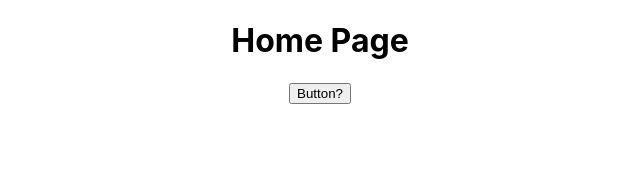
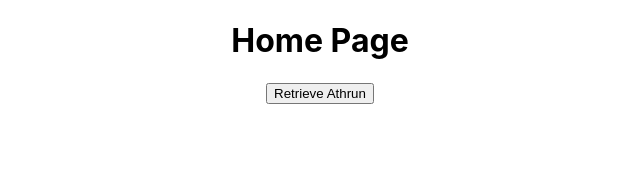
Before and after one commit to bradserlis/level-5-mob, a React (Create React App) app: page / in a window 1280 px wide. Shown: the top 173 px of the page, without its empty margins (320-960 px from the left). Built offline with nearby package versions, Linux system fonts and the light colour scheme.

Commit message:
Call to FFXIV api, render response just calling one character record currently

```diff
--- a/package.json
+++ b/package.json
@@ -6,6 +6,7 @@
     "@testing-library/jest-dom": "^4.2.4",
     "@testing-library/react": "^9.3.2",
     "@testing-library/user-event": "^7.1.2",
+    "axios": "^0.19.1",
     "react": "^16.12.0",
     "react-dom": "^16.12.0",
     "react-scripts": "3.3.0",
--- a/src/containers/Home.js
+++ b/src/containers/Home.js
@@ -1,15 +1,40 @@
-import React from 'react';
+import React, { useState, useEffect } from 'react';
+import axios from 'axios';
 
 const Home = () => {
+
+  const [characters, setCharacter] = useState([]);
+
+  const retrieveCharacter = (name) => {
+    axios.get(`https://xivapi.com/character/search?name=${name.target.value}&server=cactuar`)
+    .then((res)=>{
+      console.log(res.data)
+      setCharacter(...characters, res.data.Results[0]);
+    })
+  }
+
   return (
       <div>
         <h1>
           Home Page
         </h1>
         <button
-        type='primary'>
-        Button?
+        onClick={retrieveCharacter}
+        value='Athrun+Lhant'
+        type='button'>
+        Retrieve Athrun
         </button>
+        {characters.Avatar ?
+          <div>
+            <h3>
+              {characters.Name}
+            </h3>
+            <h4>
+              {characters.Server}
+            </h4>
+            <img src={`${characters.Avatar}`} />
+           </div> : null
+        }
       </div>
     )
 }
```
Also changed, not shown: 1 other file (tests, documents, lock files or other folders).
